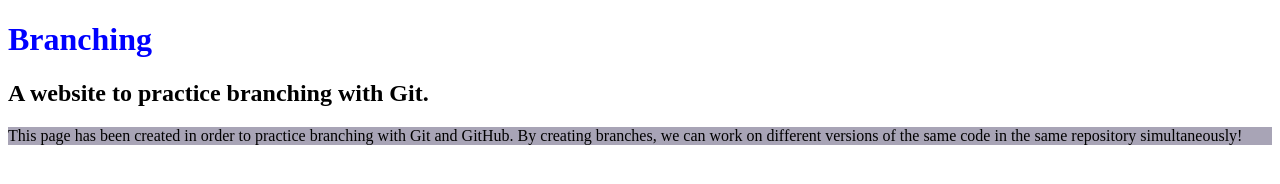
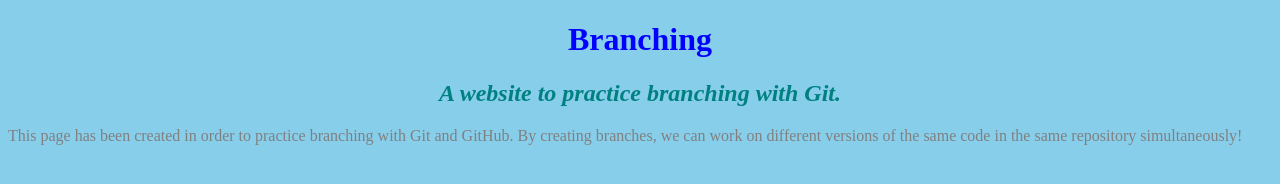
Before and after one commit to COdingaorg/Branching-test, a plain HTML site: page index.html in a window 1280 px wide. Drawn offline with Linux system fonts and the light colour scheme.

Commit message:
Add more styling to p and body

```diff
--- a/css/styles.css
+++ b/css/styles.css
@@ -1,5 +1,15 @@
-h1{
+h1 {
   color: blue;
+  text-align: center;
 }
-p{
-  background-color: rgba(130, 124, 150, 0.692);}
+h2 {
+  font-style: italic;
+  text-align: center;
+  color: teal;
+}
+p {
+  color: gray;
+}
+body {
+  background-color: skyblue;
+}
```
